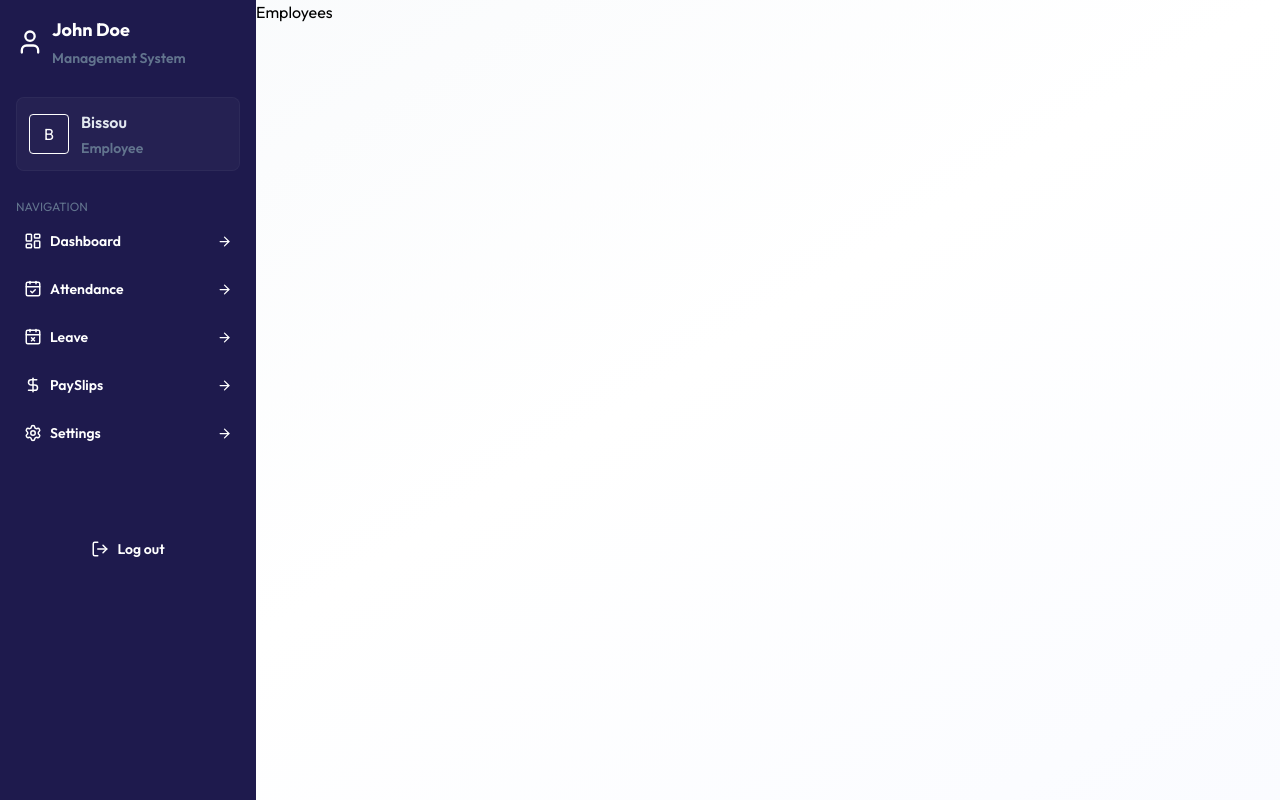
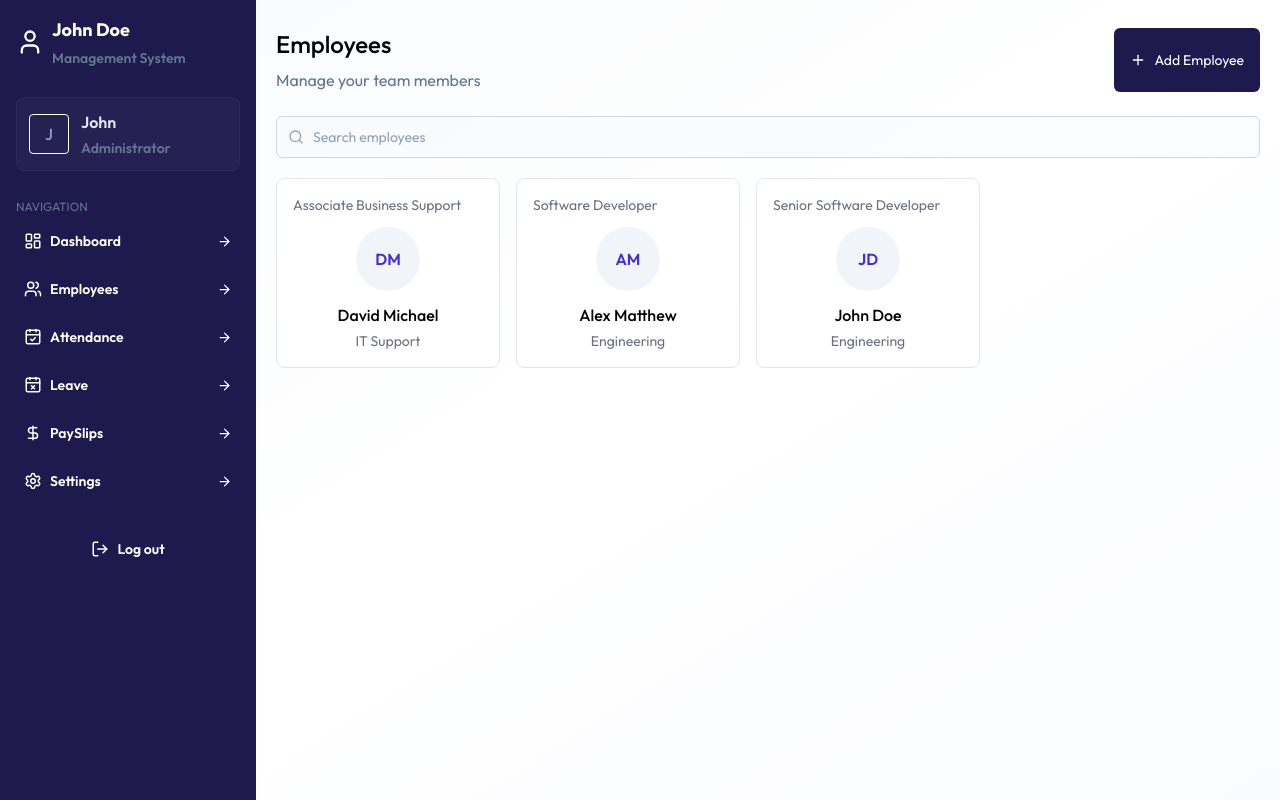
Before and after one commit to IzzaYoucef/Full-Stack-Employee-Management-System, a React (Vite) app in the folder client/: page /employees in a window 1280 px wide. Built offline with nearby package versions, Linux system fonts and the light colour scheme.

Commit message:
correct dashboard implementation

```diff
--- a/client/src/components/AdminDashboard.jsx
+++ b/client/src/components/AdminDashboard.jsx
@@ -1,20 +1,22 @@
 import React from 'react'
-import { UsersIcon, CalendarX, DollarSign } from 'lucide-react'
+import { UsersIcon, CalendarX, DollarSign, CalendarRangeIcon, PaperclipIcon, Building2Icon } from 'lucide-react'
+import { DEPARTMENTS } from '../assets/assets'
 
 const AdminDashboard = ({ data }) => {
 
   const cardItems = [
     { title: "Total Employees", icon: UsersIcon, number: 50 },
-    { title: "Pending Leave Requests", icon: CalendarX, number: 2},
-    { title: "Monthly Payroll", icon: DollarSign, number: 2500 },
+    { title: "Departements", icon: Building2Icon, number: 2},
+    { title: "Today's attendance", icon: CalendarRangeIcon, number: 2 },
+    { title: "Pending Leaves", icon: PaperclipIcon , number: 2 },
   ]
 
   return (
-    <div className='flex gap-3'>
+    <div className='flex gap-5'>
       {cardItems.map((item) => (
         <div
           key={item.title}
-          className='flex justify-between items-center p-6 border border-gray-200 border-l-4 border-l-[#615FFF] rounded-lg w-60'
+          className='flex justify-between items-center p-6 border border-gray-500 border-l-4 border-l-[#615FFF] rounded-lg '
         >
           <div className='flex flex-col gap-1'>
             <p className='font-medium text-sm text-[#314158]'>{item.title}</p>
--- a/client/src/components/EmployeeDahboard.jsx
+++ b/client/src/components/EmployeeDahboard.jsx
@@ -17,7 +17,7 @@ const EmployeeDahboard = ({ data }) => {
         {cardItems.map((item) => (
           <div
             key={item.title}
-            className='flex justify-between items-center p-6 border border-gray-200 border-l-4 border-l-[#62748EB2] rounded-lg w-50'
+            className='flex justify-between items-center p-6 border shadow border-gray-200 border-l-4 border-l-[#62748EB2] rounded-lg w-50'
           >
             <div className='flex flex-col gap-1'>
               <p className='font-medium text-sm text-[#314158]'>{item.title}</p>
--- a/client/src/components/SideBar.jsx
+++ b/client/src/components/SideBar.jsx
@@ -8,13 +8,23 @@ import {
   Menu,
   Settings,
   UserIcon,
+  UsersIcon,
   XIcon
 } from 'lucide-react'
 import React, { useEffect, useState } from 'react'
 import { useLocation, useNavigate } from 'react-router-dom'
 import { dummyProfileData } from '../assets/assets'
 
-const navItems = [
+const adminNavItems = [
+  { label: "Dashboard", icon: LayoutDashboardIcon, to: "/dashboard" },
+  { label: "Employees", icon: UsersIcon, to: "/employees" },
+  { label: "Attendance", icon: CalendarCheck, to: "/attendance" },
+  { label: "Leave", icon: CalendarX, to: "/leave" },
+  { label: "PaySlips", icon: DollarSign, to: "/payslips" },
+  { label: "Settings", icon: Settings, to: "/settings" },
+]
+
+const employeeNavItems = [
   { label: "Dashboard", icon: LayoutDashboardIcon, to: "/dashboard" },
   { label: "Attendance", icon: CalendarCheck, to: "/attendance" },
   { label: "Leave", icon: CalendarX, to: "/leave" },
@@ -27,15 +37,22 @@ const SideBar = () => {
   const location = useLocation()
   const navigate = useNavigate()
   const [name, setName] = useState("")
-  const [userName , setUserName] = useState("Bissou");
-  const role = "" || "Empoyee"
+  const [userName, setUserName] = useState("")
+  const [role, setRole] = useState("Admin")
+
   useEffect(() => {
+    setTimeout(()=>{
       setName(dummyProfileData.firstName + " " + dummyProfileData.lastName)
+      setUserName(dummyProfileData.firstName)
+      setRole("Admin")
+    },1000)
   }, [])
 
   useEffect(() => {
     setMobileShow(false)
   }, [location])
+
+  const navItems = role === "Admin" ? adminNavItems : employeeNavItems
 
   const SideBarContent = ({ isMobile }) => (
     <>
@@ -58,11 +75,12 @@ const SideBar = () => {
           )}
         </div>
       </div>
+
       {userName && (
-          <div className='mb-3 mt-4 mb-1 p-3 rounded-lg bg-white/3 border  border-white/4' >
+        <div className='mt-4 mb-3 p-3 rounded-lg bg-white/3 border border-white/4'>
           <div className='flex items-center gap-3'>
             <div className='w-10 h-10 flex items-center justify-center border rounded border-white outline-none bg-transparent'>
-                  <span className='color-[#90A1B9] text-white font-500'>{userName.charAt(0).toUpperCase()}</span>
+              <span className='text-[#90A1B9] font-medium'>{userName.charAt(0).toUpperCase()}</span>
             </div>
             <div className="flex flex-col gap-1">
               <h1 className="font-semibold text-md text-[#E2E8F0]">{userName}</h1>
@@ -71,6 +89,7 @@ const SideBar = () => {
           </div>
         </div>
       )}
+
       <p className="uppercase text-[#62748E] text-xs mt-4 mb-2">Navigation</p>
 
       <nav className="flex flex-col gap-1">
@@ -92,8 +111,8 @@ const SideBar = () => {
 
       <button
         type="button"
-        onClick={() => {navigate("/login") }}
-        className="mt-20 flex items-center justify-center gap-2 cursor-pointer mt-8 text-sm font-semibold text-white"
+        onClick={() => navigate("/login")}
+        className="mt-8 flex items-center justify-center gap-2 cursor-pointer text-sm font-semibold text-white"
       >
         <LogOutIcon size={18} />
         Log out
@@ -103,7 +122,6 @@ const SideBar = () => {
 
   return (
     <>
-      {/* Mobile hamburger trigger */}
       <button
         type="button"
         className="md:hidden p-2 flex items-start"
@@ -113,7 +131,6 @@ const SideBar = () => {
         <Menu size={22} />
       </button>
 
-      {/* Mobile overlay menu */}
       {mobileShow && (
         <div className="fixed inset-0 z-50 md:hidden">
           <div className="absolute inset-0 bg-black/40" onClick={() => setMobileShow(false)} />
@@ -123,7 +140,6 @@ const SideBar = () => {
         </div>
       )}
 
-      {/* Desktop persistent sidebar */}
       <aside className="hidden md:flex md:flex-col h-screen w-64 bg-indigo-950 p-4">
         <SideBarContent isMobile={false} />
       </aside>
--- a/client/src/pages/Dashboard.jsx
+++ b/client/src/pages/Dashboard.jsx
@@ -9,7 +9,7 @@ const Dashboard = () => {
 
 
     useEffect(() => {
-        setData(dummyEmployeeDashboardData)
+        setData(dummyAdminDashboardData)
         setLoading(false)
         console.log(data)
     }, [])
@@ -29,7 +29,7 @@ const Dashboard = () => {
                 <p className='text-[#62748E] font-normal text-sm'>DevOps - Developement </p>
             </div>
 
-            {data.role === "ADM"
+            {data.role === "ADMIN"
                 ? <AdminDashboard data={data} />
                 : <EmployeeDahboard data={data} />
             }
--- a/client/src/pages/Employees.jsx
+++ b/client/src/pages/Employees.jsx
@@ -1,8 +1,80 @@
-import React from 'react'
+import React, { useCallback, useEffect, useState } from 'react'
+import { dummyEmployeeData } from '../assets/assets'
+import { PlusIcon, SearchIcon } from 'lucide-react'
 
 const Employees = () => {
+
+  const [employees, setEmployees] = useState([])
+  const [loading, setLoading] = useState(true)
+
+  const fetchEmployeesData = useCallback(async () => {
+    setLoading(true)
+    setEmployees(dummyEmployeeData)
+    setTimeout(() => {
+      setLoading(false)
+    }, 500)
+  }, [])
+
+  useEffect(() => {
+    fetchEmployeesData()
+  }, [fetchEmployeesData])
+
   return (
-    <div>Employees</div>
+    <div className='mx-5 my-7'>
+      {/** Header */}
+      <div className='w-full flex justify-between mb-6'>
+        <div className='grid gap-2'>
+          <h1 className='text-2xl font-medium'>Employees</h1>
+          <p className='text-base font-normal text-[#62748E]'>Manage your team members</p>
+        </div>
+        <button
+          type="button"
+          className='flex items-center gap-2 py-2.5 px-4 rounded-md bg-indigo-950 text-white cursor-pointer'
+        >
+          <PlusIcon color='white' size={16} />
+          <p className='text-sm font-normal'>Add Employee</p>
+        </button>
+      </div>
+
+      {/** Search Bar */}
+      <div className="relative w-full mb-5">
+        <SearchIcon size={16} className="absolute left-3 top-1/2 -translate-y-1/2 text-gray-400" />
+        <input
+          type="text"
+          placeholder="Search employees"
+          className='w-full border border-gray-300 rounded-md pl-9 pr-3 py-2.5'
+        />
+      </div>
+
+      {/** Employees */}
+      {loading ? (
+        <div className='flex justify-center items-center h-40'>
+          <span className='h-8 w-8 border-4 border-gray-200 border-t-indigo-600 rounded-full animate-spin'></span>
+        </div>
+      ) : (
+        <div className='flex flex-wrap gap-4'>
+          {employees.map((em) => (
+            <div
+              key={em.id ?? `${em.firstName}-${em.lastName}`}
+              className='w-56 p-4 rounded-lg border border-gray-200 bg-white'
+            >
+              <header className='text-sm text-gray-500 mb-3'>
+                {em.position}
+              </header>
+              <div className='h-16 w-16 rounded-full flex items-center justify-center bg-[#F1F5F9] mx-auto mb-3'>
+                <span className='uppercase text-[#432DD7] font-semibold'>
+                  {em.firstName?.charAt(0)}{em.lastName?.charAt(0)}
+                </span>
+              </div>
+              <div className='flex flex-col items-center text-center gap-1'>
+                <h1 className='text-base font-medium'>{em.firstName} {em.lastName}</h1>
+                <p className='text-sm text-gray-500'>{em.department}</p>
+              </div>
+            </div>
+          ))}
+        </div>
+      )}
+    </div>
   )
 }
 
```
Lines whose indentation alone changed are shown as unchanged.
